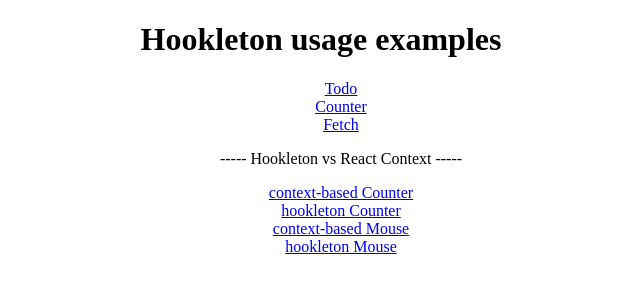
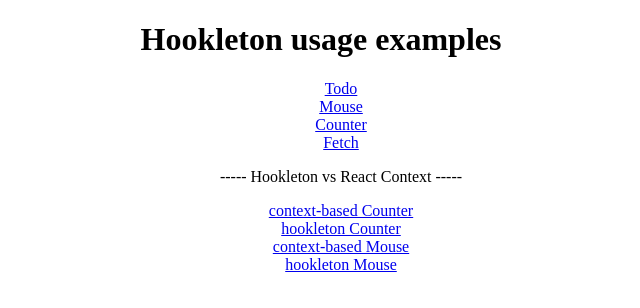
Before and after one commit to bySabi/hookleton, a Next.js app in the folder example/: page / in a window 1280 px wide. Shown: the top 308 px of the page, without its empty margins (319-959 px from the left). Built offline with nearby package versions, Linux system fonts and the light colour scheme.

Commit message:
fix some README typo

```diff
--- a/example/pages/fetch.js
+++ b/example/pages/fetch.js
@@ -18,7 +18,7 @@ const useFetchUsers = createHook(() => {
     fetchData();
   }, [again]);
 
-  const fetchAgain = () => updater(s => ~s);
+  const fetchAgain = useCallback(() => updater(s => ~s), []);
 
   return [users, fetchAgain];
 });
--- a/example/pages/index.js
+++ b/example/pages/index.js
@@ -7,6 +7,11 @@ export default () => (
       <li>
         <Link href="/todo">
           <a>Todo</a>
+        </Link>
+      </li>
+      <li>
+        <Link href="/mouse">
+          <a>Mouse</a>
         </Link>
       </li>
       <li>
--- a/package.json
+++ b/package.json
@@ -1,6 +1,6 @@
 {
   "name": "hookleton",
-  "version": "0.4.0",
+  "version": "0.4.1",
   "description": "globalize your React Hooks without fear using the Hookleton Pattern",
   "main": "lib/index.js",
   "react-native": "lib/index.js",
```
Also changed, not shown: 1 other file (tests, documents, lock files or other folders).
